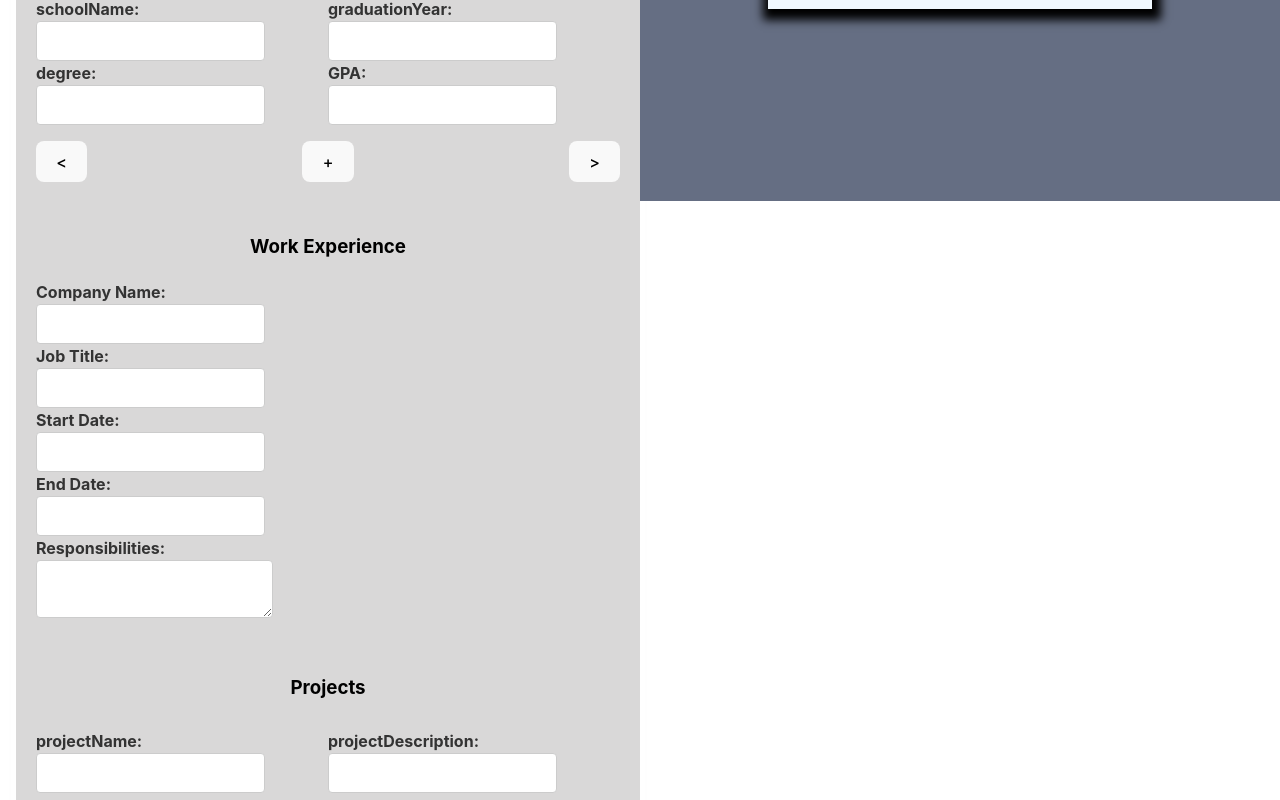
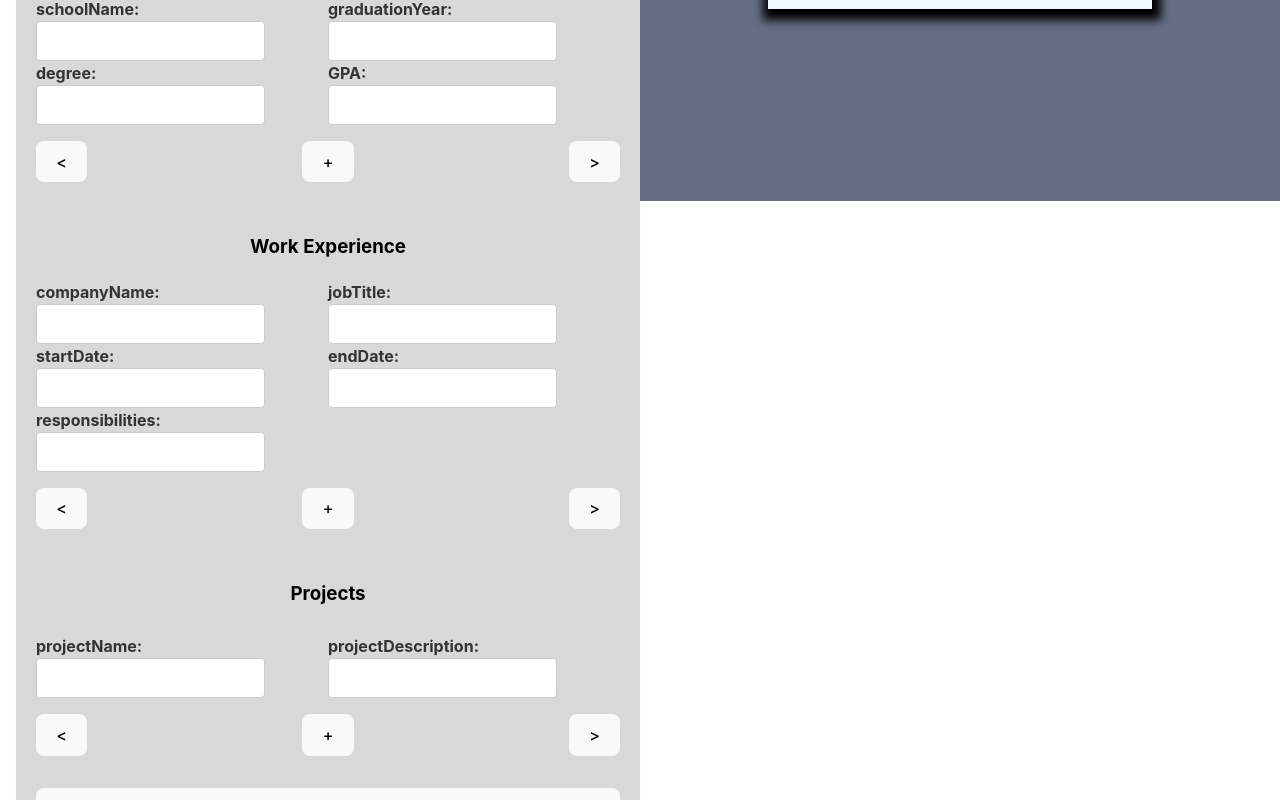
Before and after one commit to blitheryjibits/resume-builder, a React (Vite) app: page / in a window 1280 px wide. Shown: the part 599-1399 px from the top of the page. Built offline with nearby package versions, Linux system fonts and the light colour scheme.

Commit message:
Refactor: changed naming convention. experience to jobs to reflect the true meaning of the jobs array.

```diff
--- a/src/components/form-components/work-experience-form.jsx
+++ b/src/components/form-components/work-experience-form.jsx
@@ -1,16 +1,18 @@
 import PropTypes from 'prop-types';
 import { useState, useEffect } from 'react';
+import generateUniqueId from '../utils/id-generator';
+import createJob from './create-job';
 
 export default function WorkExperienceSection({ updateParent }) {
   const [workExperience, setWorkExperience] = useState({
-    experience: [
+    jobs: [
       {
         companyName: "",
         jobTitle: "",
         startDate: "",
         endDate: "",
         responsibilities: "",
-        id: "",
+        id: 0,
       }
     ]
   }); // end useState
@@ -21,79 +23,95 @@ export default function WorkExperienceSection({ updateParent }) {
     const { name, value } = e.target;
     setWorkExperience((prevData) => ({
       ...prevData,
-      experience: prevData.experience.map((job) => {
+      jobs: prevData.jobs.map((job) => {
         if (job.id === currentId) {
           return { ...job, [name]: value }; // Update the specific job
-          }  job; // Return the job unchanged if it doesn't match
+          } return job; // Return the job unchanged if it doesn't match
       }) // end map
     })) // end setState
   } // end handleChange
 
   useEffect(() => {
-    updateParent(workExperience.experience)
-  }, [workExperience.experience]);
+    updateParent(workExperience.jobs)
+  }, [workExperience.jobs]);
+
+  const setJobId = (job) => {
+    const idList = workExperience.jobs
+      .map(job => job.id)
+      .filter(id => id !== currentId);
+    const currentJob = typeof job === "string" ?
+    workExperience.jobs.find(job => job.id == currentId) :
+    job;
+    const companyName = currentJob?.companyName || "tempName";
+    const id = generateUniqueId(companyName, idList);
+    setWorkExperience((prevData) => ({
+      ...prevData,
+      jobs: prevData.jobs.map(j =>
+        j.id === currentId ? { ...j, id } : j
+      )
+    }));
+    setCurrentId(id);
+  }
+
+    const addJob = () => {
+      const _job = workExperience.jobs.find(job => job.id == currentId)
+      if (!_job.companyName.length > 0) return;
+      const newJob = createJob();
+      setCurrentId(newJob);
+      setWorkExperience(prevData => ({
+        ...prevData,
+        jobs: [...prevData.jobs, newJob]
+      }))
+    }
+
+    const selectNextJob = () => {
+      const jobIndex = workExperience.jobs.indexOf(workExperience.jobs.find(job => {
+        return job.id == currentId}));
+        // % operator loops the courseIndex
+        setCurrentId(workExperience.jobs[(jobIndex + 1) % workExperience.jobs.length].id);
+    }
+
+    const selectPreviousJob = () => {
+      const jobIndex = workExperience.jobs.indexOf(workExperience.jobs.find(job => {
+          return job.id == currentId;
+      }));
+      // Use the % operator to loop the courseIndex
+      setCurrentId(workExperience.jobs[
+          (jobIndex - 1 + workExperience.jobs.length) % workExperience.jobs.length
+      ].id);
+    }
 
   return (
-    <div>
+    <div data-id={currentId} className="experience-section">
         <h3>Work Experience</h3>
-      <div>
-        <label>Company Name:</label>
-        <input
-          type="text"
-          name="companyName"
-          value={workExperience.companyName}
-          onChange={handleChange}
-        />
+      <div className="input-field-wrapper">
+      {Object.entries(workExperience.jobs.find((job) =>
+        job.id === currentId)).map(([key, value]) => {
+          if(key !== "id")
+          return (
+            <div key={key} className="input-field-container">
+            <label>{key}:</label>
+            <input type="text" name={key} value={value} className={`input-${key}`}
+              onChange={(e) => handleChange(e)}
+              onBlur={key === "companyName" ? () => setJobId(value) : undefined}
+            />
+            </div>)
+          }) // end map
+        }
+             <div style={{ display: 'flex', justifyContent: 'space-between', width: '100%',
+                    paddingTop: '1rem',
+      }}>
+        <button onClick={selectPreviousJob} type='button'>&lt;</button>
+        <button onClick={addJob} type='button'>+</button>
+        <button onClick={selectNextJob} type='button'>&gt;</button>
       </div>
-      <div>
-        <label>Job Title:</label>
-        <input
-          type="text"
-          name="jobTitle"
-          value={workExperience.jobTitle}
-          onChange={handleChange}
-        />
-      </div>
-      <div>
-        <label>Start Date:</label>
-        <input
-          type="text"
-          name="startDate"
-          value={workExperience.startDate}
-          onChange={handleChange}
-        />
-      </div>
-      <div>
-        <label>End Date:</label>
-        <input
-          type="text"
-          name="endDate"
-          value={workExperience.endDate}
-          onChange={handleChange}
-        />
-      </div>
-      <div>
-        <label>Responsibilities:</label>
-        <textarea
-          name="responsibilities"
-          value={workExperience.responsibilities}
-          onChange={handleChange}
-        />
       </div>
     </div>
   );
 }
 
 WorkExperienceSection.propTypes = {
-  formData: PropTypes.shape({
-    companyName: PropTypes.string.isRequired,
-    jobTitle: PropTypes.string.isRequired,
-    startDate: PropTypes.string.isRequired,
-    endDate: PropTypes.string.isRequired,
-    responsibilities: PropTypes.string.isRequired,
-  }).isRequired,
-
-  handleChange: PropTypes.func.isRequired,
+  handleChange: PropTypes.func,
   updateParent: PropTypes.func,
 
 };
```
